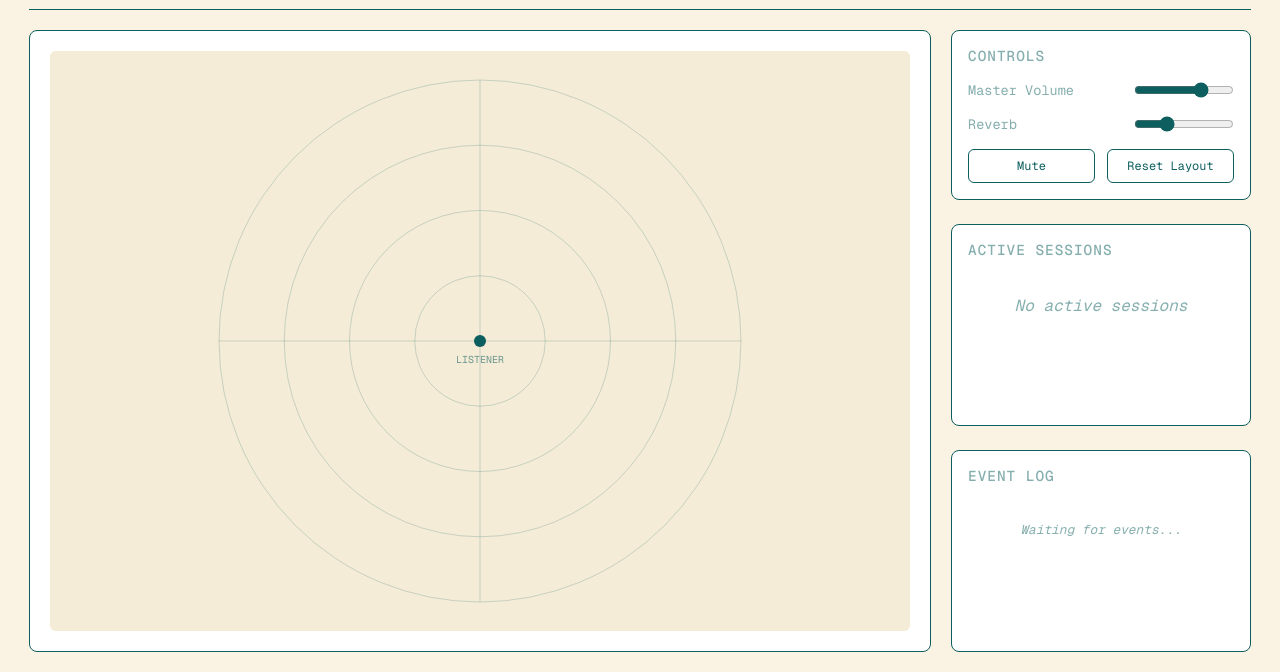
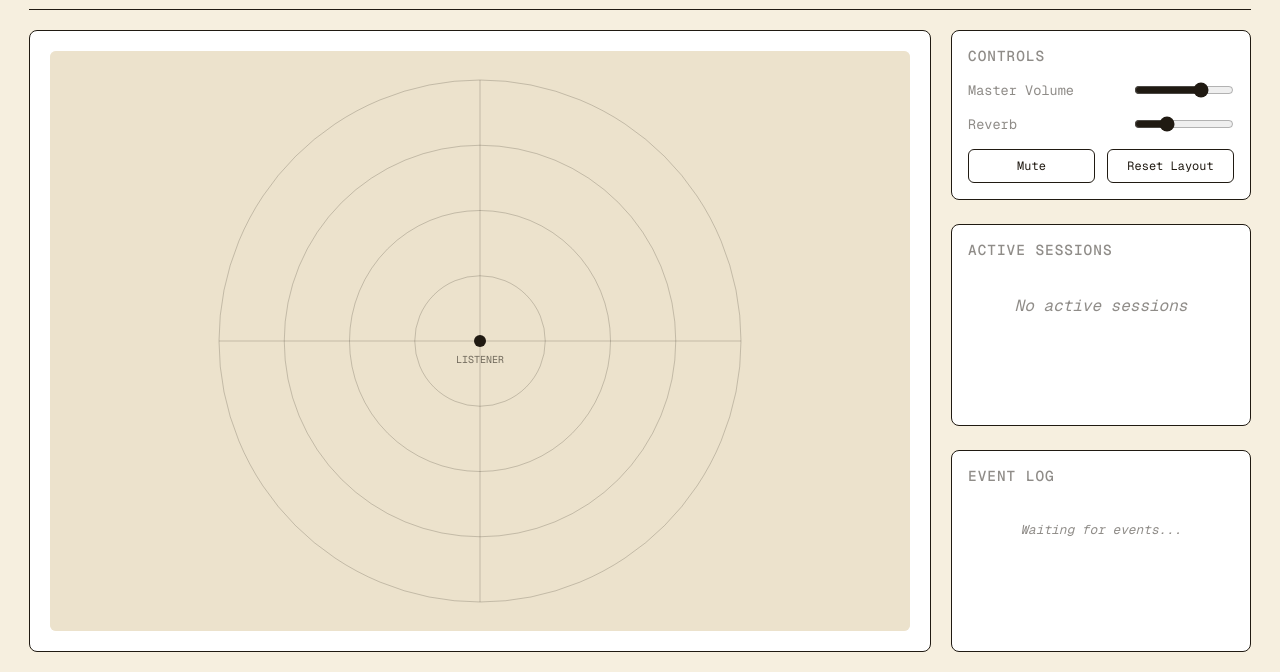
Before and after one commit to neiltron/bingbong, a website built with Vite: page apps/client/index.html in a window 1280 px wide. Shown: the part 128-800 px from the top of the page. Built offline with nearby package versions, Linux system fonts and the light colour scheme; no server answers.

Commit message:
adopt ink + gold palette as design system default, add small button and compact session variants

```diff
--- a/apps/client/src/styles/design-system.css
+++ b/apps/client/src/styles/design-system.css
@@ -4,79 +4,82 @@
    ============================================ */
 
 /* ============================================
-   Theme: Light (Cream) - Default
+   Theme: Light (Ink + Gold on Cream) - Default
    Font pairing: Geist Mono (interface) + Inter (display)
+   Note: --color-teal / --color-deep-teal keep their legacy
+   names but now hold the "Ink + Gold" ink values.
    ============================================ */
 :root,
 [data-theme="light"] {
     /* Colors - Core Palette */
-    --color-teal: #0D5E5E;
+    --color-teal: #201A12;
     --color-marigold: #E8A832;
     --color-rose: #E88FA0;
-    --color-cream: #FAF3E3;
-    --color-sand: #F5ECD7;
+    --color-cream: #F6EFDF;
+    --color-sand: #ECE2CC;
 
     /* Colors - Semantic */
     --color-bg-base: var(--color-cream);
     --color-bg-surface: #FFFFFF;
     --color-bg-elevated: var(--color-sand);
-    --color-bg-accent: var(--color-teal);
+    --color-bg-accent: #D9992E;
     --color-bg-accent-secondary: var(--color-marigold);
 
     /* Colors - Border */
     --color-border: var(--color-teal);
-    --color-border-subtle: rgba(13, 94, 94, 0.2);
+    --color-border-subtle: rgba(32, 26, 18, 0.2);
 
     /* Colors - Text */
     --color-text-primary: var(--color-teal);
-    --color-text-secondary: rgba(13, 94, 94, 0.7);
-    --color-text-muted: rgba(13, 94, 94, 0.5);
+    --color-text-secondary: rgba(32, 26, 18, 0.72);
+    --color-text-muted: rgba(32, 26, 18, 0.5);
     --color-text-inverse: var(--color-cream);
-    --color-text-on-accent: var(--color-cream);
+    --color-text-on-accent: var(--color-teal);
     --color-text-on-marigold: var(--color-teal);
 
     /* Colors - State */
     --color-success: #6b9b6b;
     --color-error: #ff4444;
     --color-disabled-bg: var(--color-sand);
-    --color-disabled-text: rgba(13, 94, 94, 0.5);
+    --color-disabled-text: rgba(32, 26, 18, 0.5);
 }
 
 /* ============================================
-   Theme: Dark (Deep Teal)
+   Theme: Dark (Ink + Gold)
    ============================================ */
 [data-theme="dark"] {
-    /* Colors - Core Palette (same hues, dark context) */
-    --color-teal: #0D5E5E;
-    --color-deep-teal: #073838;
+    /* Colors - Core Palette (--color-teal becomes olive-gold in dark) */
+    --color-teal: #6B5A3A;
+    --color-deep-teal: #171310;
     --color-marigold: #E8A832;
     --color-rose: #E88FA0;
-    --color-cream: #FAF3E3;
+    --color-cream: #F2E9D6;
+    --color-sand: #241D15;
 
     /* Colors - Semantic */
     --color-bg-base: var(--color-deep-teal);
-    --color-bg-surface: rgba(250, 243, 227, 0.05);
-    --color-bg-elevated: rgba(250, 243, 227, 0.08);
-    --color-bg-accent: var(--color-teal);
+    --color-bg-surface: rgba(242, 233, 214, 0.05);
+    --color-bg-elevated: rgba(242, 233, 214, 0.08);
+    --color-bg-accent: #C98A22;
     --color-bg-accent-secondary: var(--color-marigold);
 
     /* Colors - Border */
-    --color-border: rgba(250, 243, 227, 0.15);
-    --color-border-subtle: rgba(250, 243, 227, 0.08);
+    --color-border: rgba(242, 233, 214, 0.15);
+    --color-border-subtle: rgba(242, 233, 214, 0.08);
 
     /* Colors - Text */
     --color-text-primary: var(--color-cream);
-    --color-text-secondary: rgba(250, 243, 227, 0.7);
-    --color-text-muted: rgba(250, 243, 227, 0.5);
+    --color-text-secondary: rgba(242, 233, 214, 0.7);
+    --color-text-muted: rgba(242, 233, 214, 0.5);
     --color-text-inverse: var(--color-deep-teal);
-    --color-text-on-accent: var(--color-cream);
+    --color-text-on-accent: var(--color-deep-teal);
     --color-text-on-marigold: var(--color-deep-teal);
 
     /* Colors - State */
-    --color-success: #6b9b6b;
+    --color-success: #7FB98A;
     --color-error: #ff4444;
-    --color-disabled-bg: rgba(250, 243, 227, 0.1);
-    --color-disabled-text: rgba(250, 243, 227, 0.4);
+    --color-disabled-bg: rgba(242, 233, 214, 0.1);
+    --color-disabled-text: rgba(242, 233, 214, 0.4);
 }
 
 /* ============================================
@@ -140,7 +143,7 @@
    Shadows
    ============================================ */
 :root {
-    --shadow-node: 0 4px 16px rgba(13, 94, 94, 0.3);
+    --shadow-node: 0 4px 16px rgba(32, 26, 18, 0.3);
     --shadow-node-dark: 0 4px 16px rgba(0, 0, 0, 0.3);
 }
 
@@ -151,16 +154,16 @@
 :root,
 [data-theme="light"] {
     --viz-bg: var(--color-sand);
-    --viz-grid: rgba(13, 94, 94, 0.2);
+    --viz-grid: rgba(32, 26, 18, 0.2);
     --viz-listener: var(--color-teal);
-    --viz-label: rgba(13, 94, 94, 0.6);
+    --viz-label: rgba(32, 26, 18, 0.6);
 }
 
 [data-theme="dark"] {
-    --viz-bg: #052b2b;
-    --viz-grid: rgba(250, 243, 227, 0.15);
+    --viz-bg: #12100B;
+    --viz-grid: rgba(242, 233, 214, 0.13);
     --viz-listener: var(--color-cream);
-    --viz-label: rgba(250, 243, 227, 0.55);
+    --viz-label: rgba(242, 233, 214, 0.5);
 }
 
 /* ============================================
@@ -215,6 +218,14 @@
     color: var(--color-text-on-accent);
 }
 
+/* Size modifier: compact button for headers, toolbars, and modal chrome */
+.btn-small {
+    padding: 7px 14px;
+    font-size: var(--font-size-caption);
+    border-radius: var(--radius-md);
+    white-space: nowrap;
+}
+
 .btn-disabled,
 .btn:disabled {
     background: var(--color-disabled-bg);
@@ -230,7 +241,7 @@
 }
 
 [data-theme="dark"] .btn-outline {
-    border-color: rgba(250, 243, 227, 0.4);
+    border-color: rgba(242, 233, 214, 0.4);
     color: var(--color-cream);
 }
 
@@ -280,6 +291,22 @@
     font-family: var(--font-interface);
     font-size: var(--font-size-caption);
     color: var(--color-text-muted);
+}
+
+/* Density modifier: fluid pill card for narrow rails (fills its container) */
+.agent-session--compact {
+    min-width: 0;
+    width: 100%;
+    box-sizing: border-box;
+    gap: 10px;
+    padding: 8px 10px;
+    border-radius: 9px;
+}
+
+.agent-session--compact .agent-session-indicator {
+    width: 34px;
+    height: 34px;
+    font-size: 14px;
 }
 
 /* Dark theme agent session */
@@ -380,7 +407,7 @@
 }
 
 [data-theme="dark"] .source-node--idle {
-    background: rgba(13, 94, 94, 0.3);
+    background: rgba(107, 90, 58, 0.3);
     border-color: var(--color-teal);
 }
 
@@ -389,8 +416,18 @@
 }
 
 [data-theme="dark"] .source-node--disconnected {
-    background: rgba(250, 243, 227, 0.03);
-    border-color: rgba(250, 243, 227, 0.2);
+    background: rgba(242, 233, 214, 0.03);
+    border-color: rgba(242, 233, 214, 0.2);
+}
+
+/* Label contrast: inverse text is unreadable on unfilled/dark-context nodes */
+[data-theme="dark"] .source-node-label {
+    color: var(--color-text-primary);
+}
+
+.source-node--idle .source-node-label,
+.source-node--disconnected .source-node-label {
+    color: var(--color-text-muted);
 }
 
 /* ============================================
@@ -473,7 +510,7 @@
 }
 
 .panel--accent .panel-title {
-    color: rgba(250, 243, 227, 0.7);
+    color: rgba(32, 26, 18, 0.7);
 }
 
 .panel-content {
@@ -493,7 +530,7 @@
 }
 
 [data-theme="dark"] .panel--inverted .panel-title {
-    color: rgba(7, 56, 56, 0.6);
+    color: rgba(23, 19, 16, 0.6);
 }
 
 [data-theme="dark"] .panel--inverted .panel-content {
```
Also changed, not shown: packages/design-system/src/AgentSession.tsx (+7 -1 lines), packages/design-system/src/Button.tsx (+10 -3 lines), .design-sync/NOTES.md, .design-sync/conventions.md, .design-sync/previews/AgentSession.tsx, .design-sync/previews/Button.tsx.
